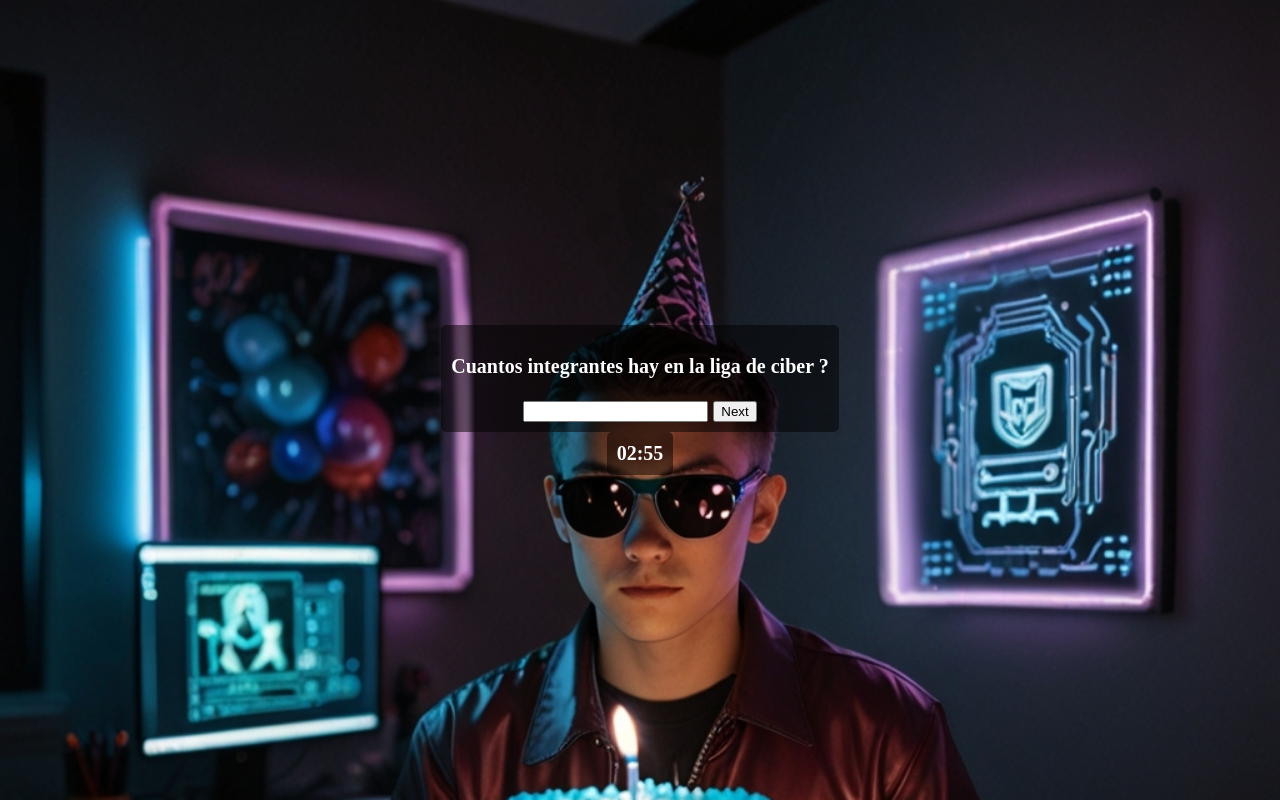
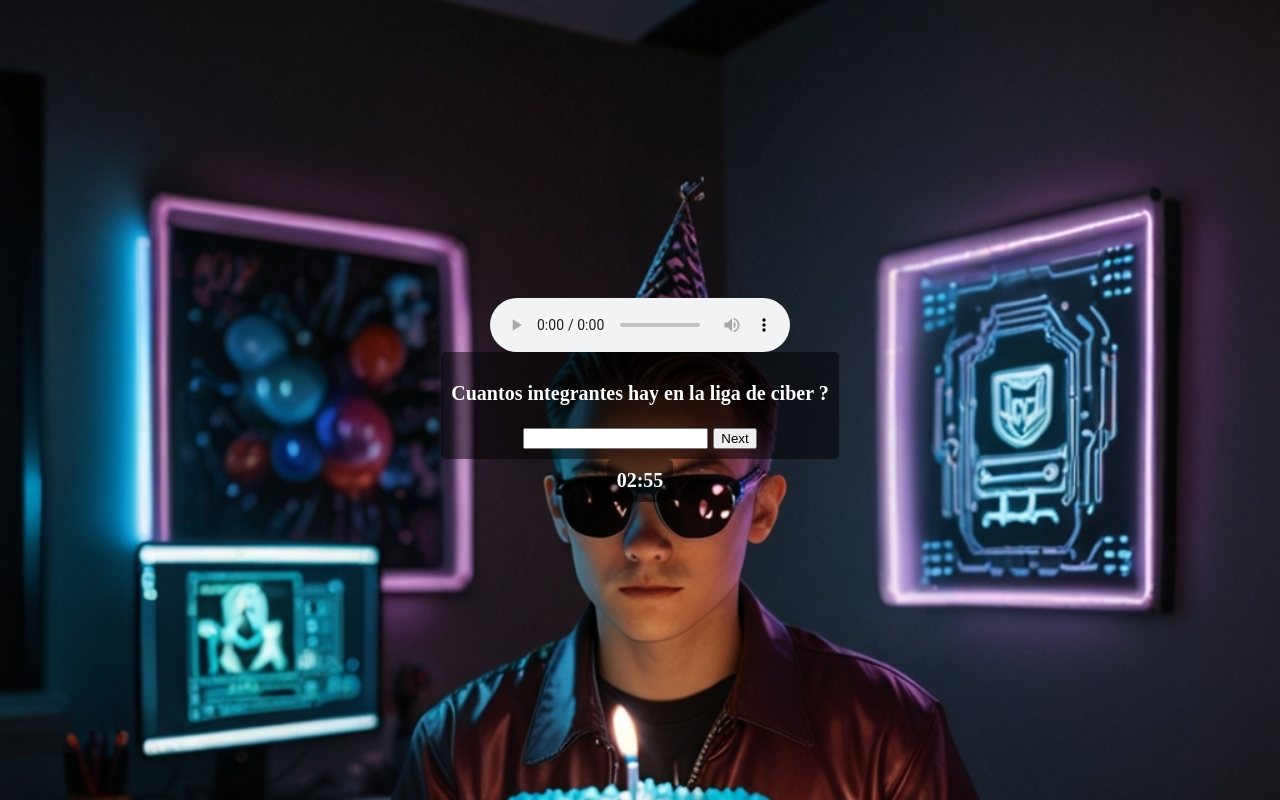
Before and after one commit to victoor832/HB-CTF, a plain HTML site: page index.html in a window 1280 px wide. Drawn offline with nearby package versions, Linux system fonts and the light colour scheme.

Commit message:
Update index.html

```diff
--- a/index.html
+++ b/index.html
@@ -68,7 +68,7 @@ $(document).ready(function(){
 
 </head>
 <body>
-<audio autoplay id="music" >
+<audio controls id="music" >
 
   <source src="techno_wave.mp3" type="audio/mpeg">
 </audio>
```
